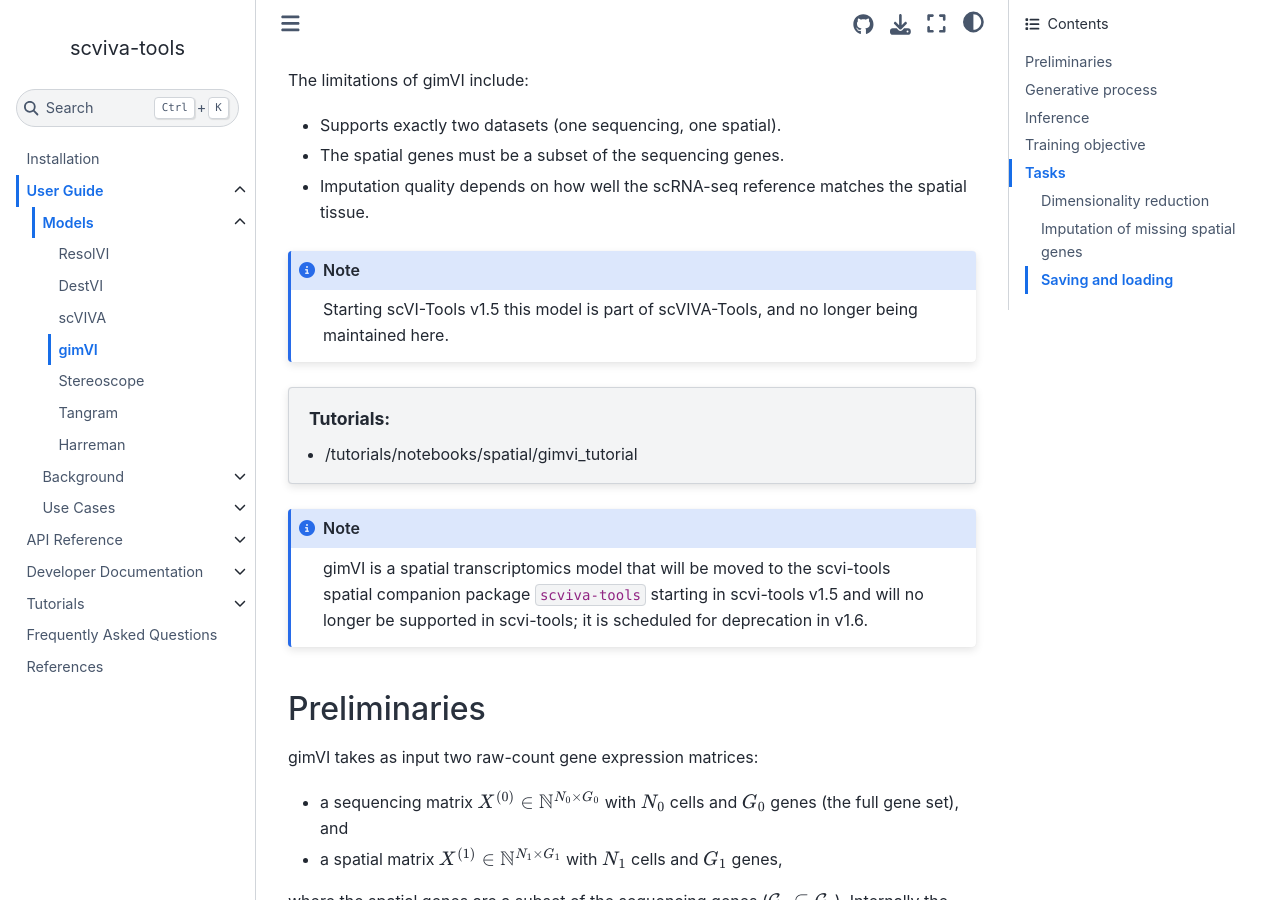
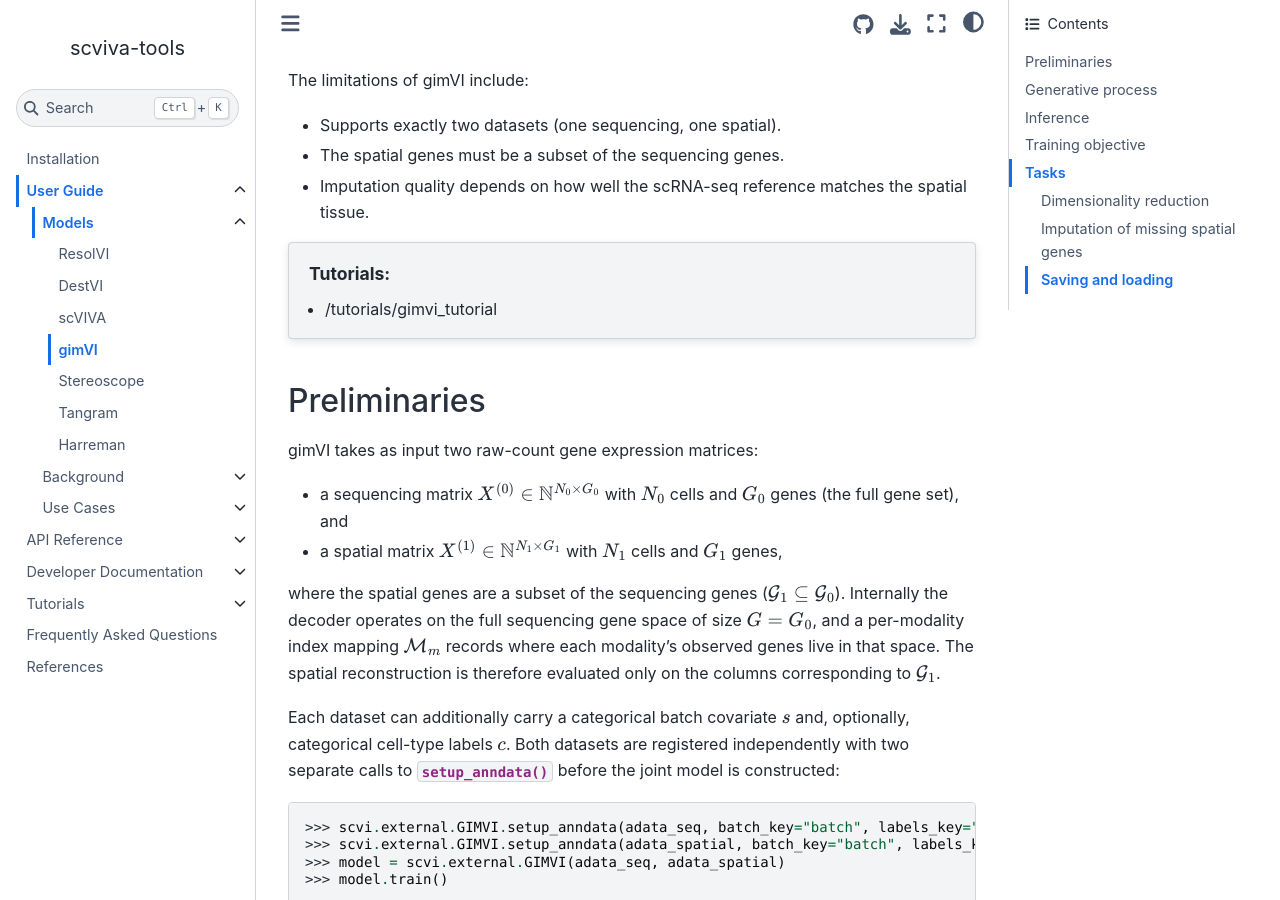
Before and after one commit to YosefLab/spatialvi-tools, a Sphinx documentation site: the page built from docs/user_guide/models/gimvi.md, in a window 1280 px wide and 900 px high, scrolled down 705 px. Built offline with Sphinx 7.4.7 and the Sphinx Book theme 1.1.4, drawn with Linux system fonts in a browser that asks for light colours; pages that are not in the unit, such as notebooks, are missing from menus; cross-references to code outside the pages are shown as plain code; the version number is read from the project's files by our own code.

Commit message:
more docs fixes

````diff
--- a/docs/user_guide/models/gimvi.md
+++ b/docs/user_guide/models/gimvi.md
@@ -17,18 +17,11 @@ The limitations of gimVI include:
 -   The spatial genes must be a subset of the sequencing genes.
 -   Imputation quality depends on how well the scRNA-seq reference matches the spatial tissue.
 
-:::{note}
-Starting scVI-Tools v1.5 this model is part of scVIVA-Tools, and no longer being maintained here.
-:::
 
 ```{topic} Tutorials:
 
--   {doc}`/tutorials/notebooks/spatial/gimvi_tutorial`
+-   {doc}`/tutorials/gimvi_tutorial`
 ```
-
-:::{note}
-gimVI is a spatial transcriptomics model that will be moved to the scvi-tools spatial companion package `scviva-tools` starting in scvi-tools v1.5 and will no longer be supported in scvi-tools; it is scheduled for deprecation in v1.6.
-:::
 
 
 ## Preliminaries
````
Also changed, not shown: docs/user_guide/models/stereoscope.md (+1 -4 lines), docs/user_guide/models/tangram.md (+1 -4 lines).
